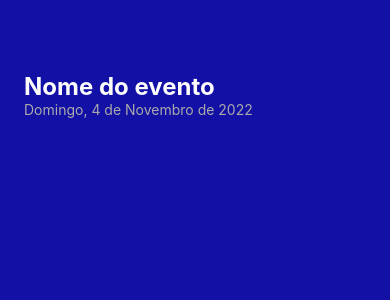
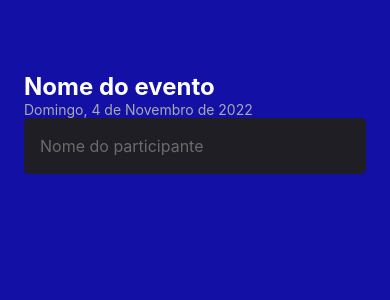
Before and after one commit to valdomiro22/introducao_react_native, a React Native app: screen / in a window 390 px wide. Shown: the top 300 px of the page. Built offline with nearby package versions, Linux system fonts and the light colour scheme.

Commit message:
Campo para input de dados

```diff
--- a/src/screens/Home/index.tsx
+++ b/src/screens/Home/index.tsx
@@ -1,4 +1,4 @@
-import { Text, View, StyleSheet } from "react-native";
+import { Text, View, TextInput } from "react-native";
 import { styles } from "./styles";
 
 
@@ -7,6 +7,12 @@ export function Home() {
     <View style={styles.container}>
       <Text style={styles.eventName}>Nome do evento</Text>
       <Text style={styles.eventDate}>Domingo, 4 de Novembro de 2022</Text>
+
+      <TextInput
+      style={styles.input}
+      placeholder="Nome do participante"
+      placeholderTextColor="#6b6b6b"
+      />
     </View>
   )
 }
--- a/src/screens/Home/styles.ts
+++ b/src/screens/Home/styles.ts
@@ -7,7 +7,7 @@ export const styles = StyleSheet.create({
         padding: 24
     },
     eventName: {
-      color: '#fdfdfe',
+      color: '#FFF',
       fontSize: 24,
       fontWeight: 'bold',
       marginTop: 48
@@ -15,5 +15,13 @@ export const styles = StyleSheet.create({
     eventDate: {
       color: '#aaa',
       fontSize: 14
+    },
+    input: {
+      height: 56,
+      backgroundColor: '#1F1E25',
+      borderRadius: 5,
+      color: '#FDFCFE',
+      paddingLeft: 16,
+      fontSize: 16
     }
   });
```
